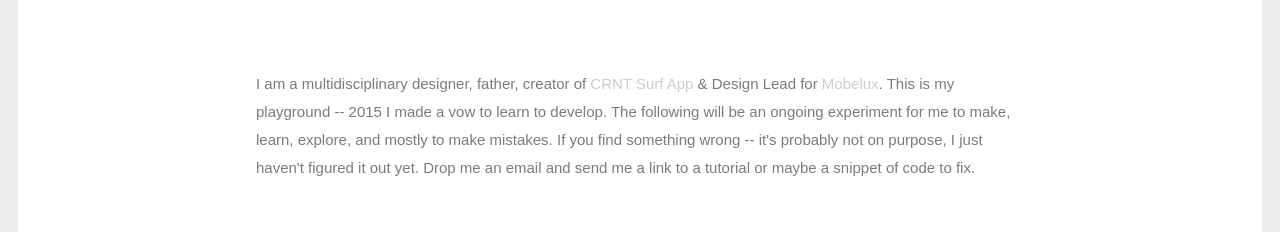
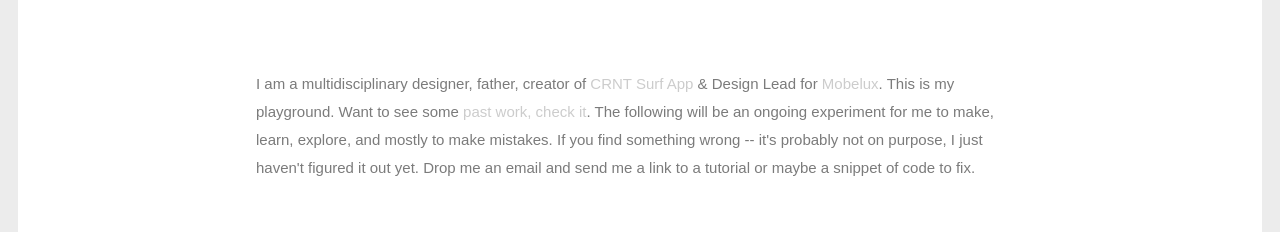
Before and after one commit to raleighfelton/raleighfelton.github.io, a plain HTML site: page index.html in a window 1280 px wide. Shown: the part 808-1040 px from the top of the page. Drawn offline with nearby package versions, Linux system fonts and the light colour scheme; a web font is replaced by a local one.

Commit message:
Updated copy

```diff
--- a/index.html
+++ b/index.html
@@ -45,7 +45,7 @@
 
             <div class="panel">
                 <div class="yo">
-                    <p>I am a multidisciplinary designer, father, creator of <a href="http://crntapp.com" target="blank"> CRNT Surf App</a>  & Design Lead for <a href="http://mobelux.com" target="blank"> Mobelux</a>. This is my playground -- 2015 I made a vow to learn to develop. The following will be an ongoing experiment for me to make, learn, explore, and mostly to make mistakes. If you find something wrong -- it's probably not on purpose, I just haven't figured it out yet. Drop me an email and send me a link to a tutorial or maybe a snippet of code to fix.</p>
+                    <p>I am a multidisciplinary designer, father, creator of <a href="http://crntapp.com" target="blank"> CRNT Surf App</a>  & Design Lead for <a href="http://mobelux.com" target="blank"> Mobelux</a>. This is my playground. Want to see some <a href="http://cargocollective.com/raleighfelton" target="blank"> past work, check it</a>. The following will be an ongoing experiment for me to make, learn, explore, and mostly to make mistakes. If you find something wrong -- it's probably not on purpose, I just haven't figured it out yet. Drop me an email and send me a link to a tutorial or maybe a snippet of code to fix.</p>
                 </div>
             </div>
 
```
